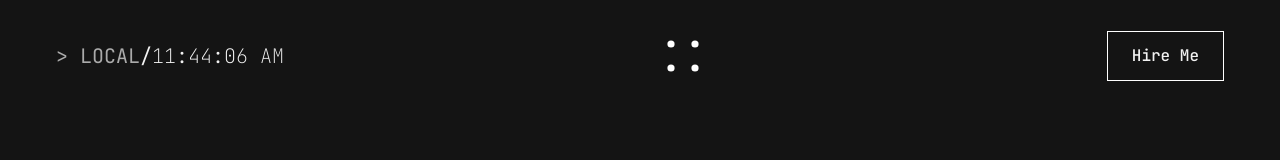
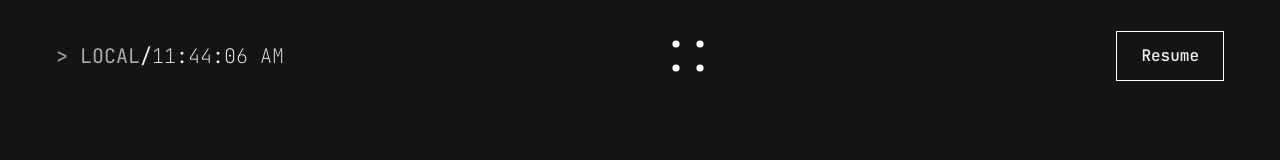
Before and after one commit to Chandankrswain/My-Portfolio, a React (Vite) app: page / in a window 1280 px wide. Shown: the top 160 px of the page. Built offline with nearby package versions, Linux system fonts and the light colour scheme.

Commit message:
REFACTOR :  changed the button component buy passing the props

```diff
--- a/src/components/button/button.tsx
+++ b/src/components/button/button.tsx
@@ -1,8 +1,12 @@
-export const Button = () => {
+interface ButtonProps {
+  title?: string;
+}
+
+export const Button = ({ title }: ButtonProps) => {
   return (
     <div>
-      <button className="relative border-1 border-white px-6 py-3 font-medium hover:bg-blue-700 transition-all">
-        Hire Me
+      <button className="relative border-1 border-white px-6 py-3 font-medium ">
+        {title}
       </button>
     </div>
   );
--- a/src/components/navbar/navbar.tsx
+++ b/src/components/navbar/navbar.tsx
@@ -9,7 +9,7 @@ export const Navbar = () => {
         <Time />
       </h2>
       <img className="mr-6" src={menudots} alt="Logo" width={60} height={60} />
-      <Button />
+      <Button title="Resume" />
     </div>
   );
 };
```
